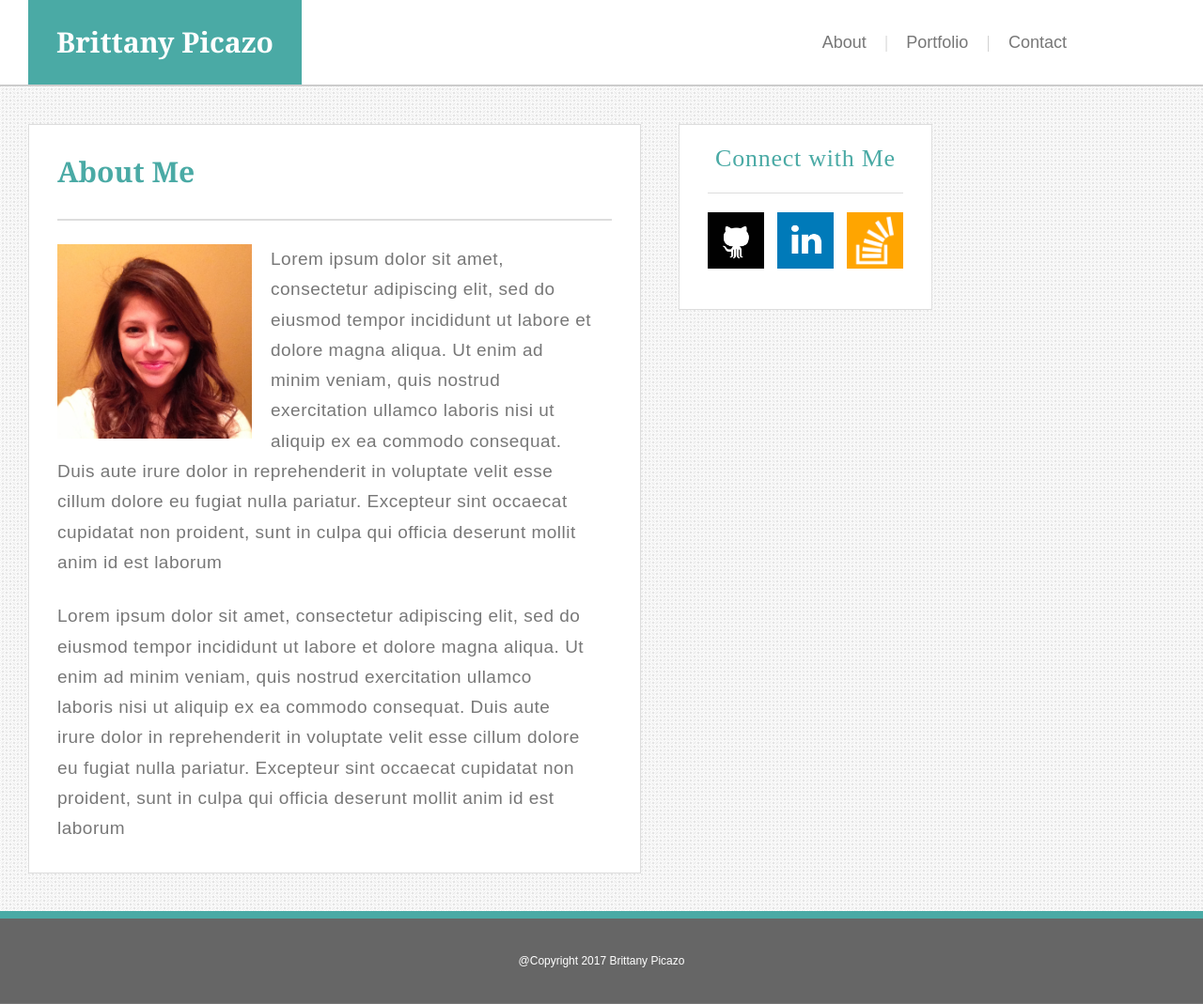
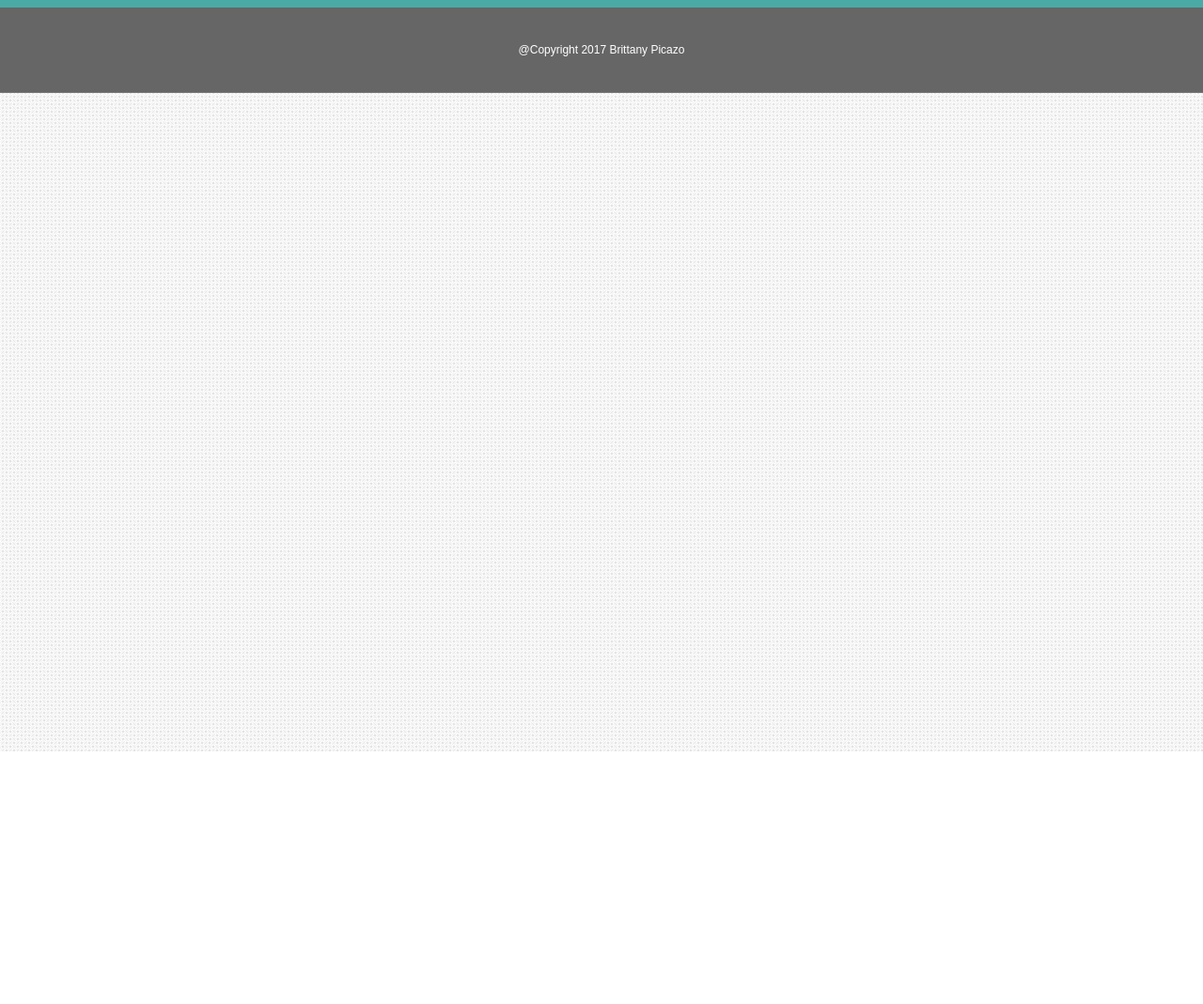
Before and after one commit to britpicazo/Responsive-Portfolio, a plain HTML site: page index.html in a window 1280 px wide. Shown: the whole page at 94% size. After the commit the page ends 800 px from the top, so only its background shows below. Drawn offline with Linux system fonts and the light colour scheme.

Commit message:
Updated README

```diff
--- a/index.html
+++ b/index.html
@@ -2,45 +2,19 @@
 <html lang="en-us">
 
 <head>
-  <meta charset="UTF-8">
-  <meta name="viewport" content="width=device-width, initial-scale=1.0">
-  <title>About Me</title>
-  <link rel="stylesheet" type="text/css" href="assets/css/reset.css">
-  <link rel="stylesheet" type="text/css" href="assets/css/style.css">
+	<meta charset="UTF-8">
+	<meta name="viewport" content="width=device-width, initial-scale=1.0">
+	<title>About Me</title>
+	<link rel="stylesheet" type="text/css" href="assets/css/reset.css">
+	<link rel="stylesheet" type="text/css" href="assets/css/style.css">
 </head>
 
 <body>
-	<header>
-		<h1 class="name">Brittany Picazo</h1>
-		<nav class="nav">
-			<a href="index.html">About</a> |
-			<a href="portfolio.html">Portfolio</a> |
-			<a href="contact.html">Contact</a>
-		</nav>
-	</header>
 
-	<section class="main clearfix">
-		<h2 class="mainTitle">About Me</h2>
-		<img class="mainPicture" alt="This is a photo of me!" src="assets/images/profile_picture.jpg" height="207" width="207">
-		<p>
-			Lorem ipsum dolor sit amet, consectetur adipiscing elit, sed do eiusmod tempor incididunt ut labore et dolore magna aliqua. Ut enim ad minim veniam, quis nostrud exercitation ullamco laboris nisi ut aliquip ex ea commodo consequat. Duis aute irure dolor in reprehenderit in voluptate velit esse cillum dolore eu fugiat nulla pariatur. Excepteur sint occaecat cupidatat non proident, sunt in culpa qui officia deserunt mollit anim id est laborum
-		</p>
-		<p>
-			Lorem ipsum dolor sit amet, consectetur adipiscing elit, sed do eiusmod tempor incididunt ut labore et dolore magna aliqua. Ut enim ad minim veniam, quis nostrud exercitation ullamco laboris nisi ut aliquip ex ea commodo consequat. Duis aute irure dolor in reprehenderit in voluptate velit esse cillum dolore eu fugiat nulla pariatur. Excepteur sint occaecat cupidatat non proident, sunt in culpa qui officia deserunt mollit anim id est laborum
-		</p>
-	</section>
-
-	<aside>
-		<div class="connect">Connect with Me</div>
-		<div class="socLinks">
-			<a  href="https://github.com/britpicazo"><img src="assets/images/github.png" alt="GitHub" height="60" width="60"></a>
-			<a class="links" href="www.linkedin.com/in/brittany-picazo"><img src="assets/images/linkedin.png" alt="LinkedIn" height="60" width="60"></a>
-			<a class="links" href="http://stackexchange.com/users/10328922/brittany-picazo"><img src="assets/images/stackoverflow.png" alt="Stack Overflow" height="60" width="60"></a>
-		</div>
-	</aside>
 
 	<footer class="clearfix">
 		@Copyright 2017 Brittany Picazo
 	</footer>
 </body>
+
 </html>
```
Also changed, not shown: 1 other file.
